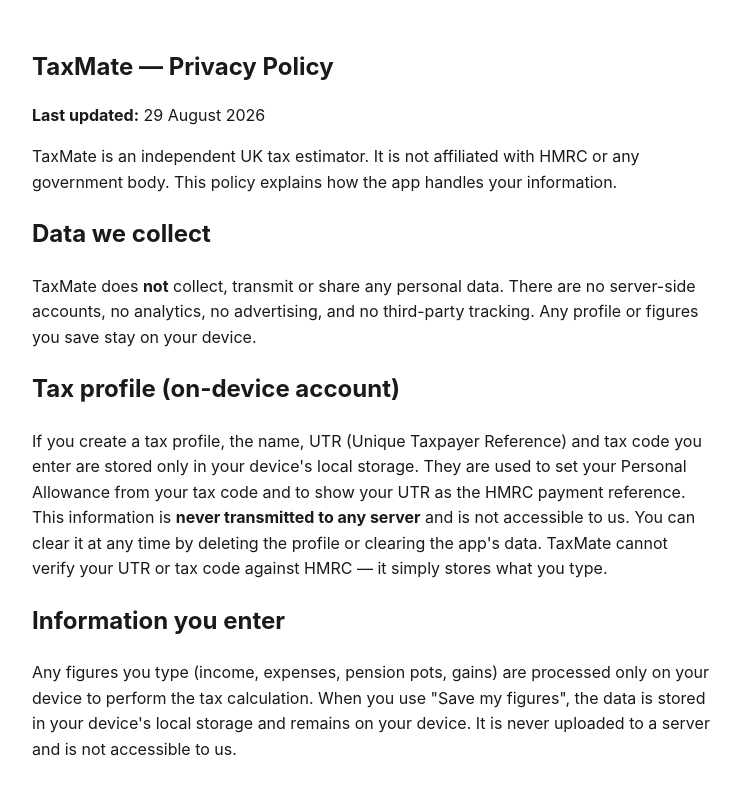
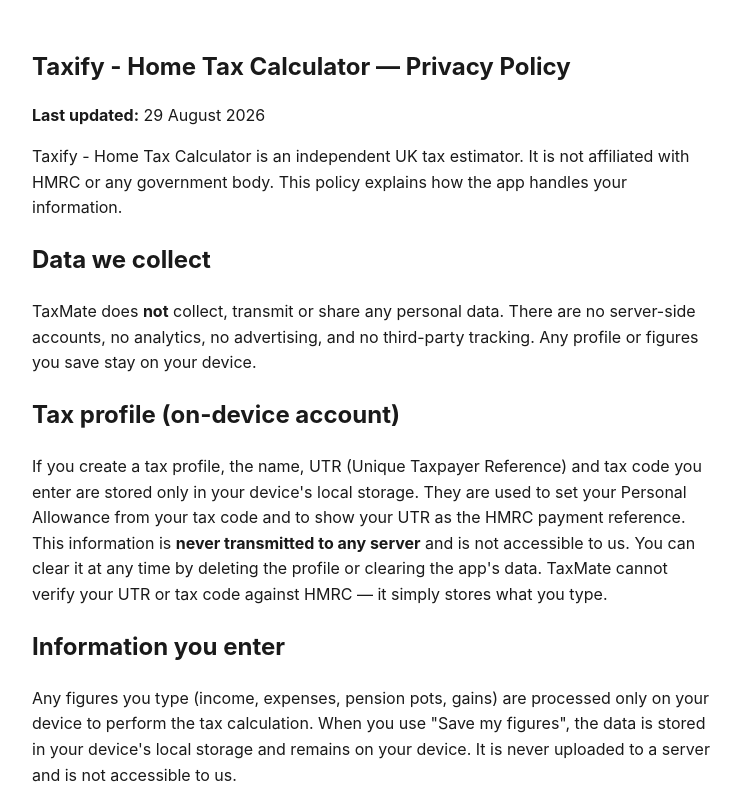
Before and after one commit to LukeApp123/taxify-mobile, a plain HTML site: page privacy.html in a window 1280 px wide. Shown: the top 791 px of the page, without its empty margins (268-1009 px from the left). Drawn offline with Linux system fonts and the light colour scheme.

Commit message:
Update title and headings for privacy policy page
changing all references of Taxmate to Taxify - Home Tax Calculator

```diff
--- a/privacy.html
+++ b/privacy.html
@@ -3,7 +3,7 @@
 <head>
 <meta charset="UTF-8" />
 <meta name="viewport" content="width=device-width, initial-scale=1.0" />
-<title>TaxMate — Privacy Policy</title>
+<title>Taxify - Home Tax Calculator  — Privacy Policy</title>
 <style>
   body { font-family: -apple-system, "Segoe UI", Roboto, Arial, sans-serif; max-width: 680px; margin: 0 auto; padding: 32px 18px; line-height: 1.6; color: #1a1a1a; }
   h1 { font-size: 24px; }
@@ -11,10 +11,10 @@
 </style>
 </head>
 <body>
-  <h1>TaxMate — Privacy Policy</h1>
+  <h1>Taxify - Home Tax Calculator — Privacy Policy</h1>
   <p><strong>Last updated:</strong> 29 August 2026</p>
 
-  <p>TaxMate is an independent UK tax estimator. It is not affiliated with HMRC or any government body. This policy explains how the app handles your information.</p>
+  <p>Taxify - Home Tax Calculator is an independent UK tax estimator. It is not affiliated with HMRC or any government body. This policy explains how the app handles your information.</p>
 
   <h2>Data we collect</h2>
   <p>TaxMate does <strong>not</strong> collect, transmit or share any personal data. There are no server-side accounts, no analytics, no advertising, and no third-party tracking. Any profile or figures you save stay on your device.</p>
```
